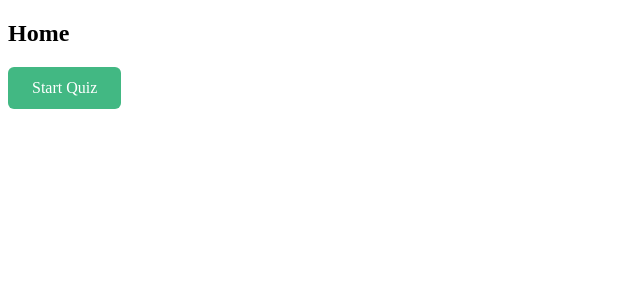
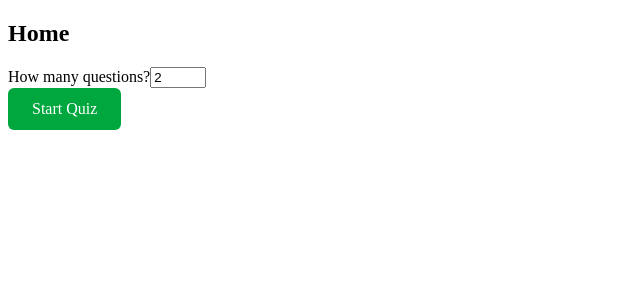
Before and after one commit to sheez44/vue3-quiz, a Vue app: page / in a window 1280 px wide. Shown: the top 300 px of the page, without its empty margins (0-640 px from the left). Built offline with nearby package versions, Linux system fonts and the light colour scheme.

Commit message:
add round settings implementation

```diff
--- a/src/router/index.js
+++ b/src/router/index.js
@@ -14,12 +14,28 @@ const router = createRouter({
     {
       path: '/',
       name: 'home',
-      component: HomeView
+      component: HomeView,
+      beforeEnter: () => {
+        const quizStore = useQuizStore()
+
+        quizStore.resetAll();
+
+        return
+      }
     },
     {
       path: '/quiz',
       name: 'quiz',
-      component: QuizView
+      component: QuizView,
+      beforeEnter: () => {
+        const quizStore = useQuizStore()
+
+        if (quizStore.currentRound > 0 && quizStore.answers.length > 0) {
+          return true
+        }
+
+        return '/'
+      }
     },
     {
       path: '/results',
--- a/src/stores/useQuizStore.js
+++ b/src/stores/useQuizStore.js
@@ -6,6 +6,7 @@ const useQuizStore = defineStore('quiz', {
     quizQuestions: [],
     answers: [],
     currentRound: 0,
+    hasStarted: false,
     settings: {rounds: 8}
   }),
 
@@ -27,9 +28,9 @@ const useQuizStore = defineStore('quiz', {
     importQuestions(questions) {
       this.questions = question
     },
+
     startQuiz(settings) {
       this.settings = { ...this.settings, ...settings }
-      console.log(this.settings)
       if(this.settings.questions.length > 0) {
         this.questions = this.settings.questions;
         this.setQuestions();
@@ -69,6 +70,13 @@ const useQuizStore = defineStore('quiz', {
         this.currentRound--
       }
     },
+
+    resetAll() {
+      this.questions = [],
+      this.quizQuestions = [],
+      this.answers = [],
+      this.currentRound = 0
+    },
   }
 
 })
--- a/src/views/HomeView.vue
+++ b/src/views/HomeView.vue
@@ -1,27 +1,33 @@
+<template>
+  <h2>Home</h2>
+
+  <form>
+    <label for="rounds">How many questions?</label>
+    <input type="number" max="50" min="1" v-model="quizRounds"/>
+  </form>
+
+  <RouterLink @click="startQuiz" to="/quiz" class="inline-block px-6 py-3 bg-green-600 text-white rounded-md no-underline">
+    Start Quiz
+  </RouterLink>
+</template>
+
 <script setup ts>
 import { ref } from 'vue'
 
+import useQuizStore from '@/stores/useQuizStore'
 
+import questions from '@/questions.json'
+
+const quizStore = useQuizStore()
+const quizRounds = ref(2)
+
+const settings = {
+  questions,
+  rounds: quizRounds
+}
+
+function startQuiz() {
+  quizStore.startQuiz(settings)
+}
 
 </script>
-
-
-<template>
-<h2>Home</h2>
-<RouterLink to="/quiz" class="btn">
-  Start Quiz
-</RouterLink>
-</template>
-
-
-
-<style lang="scss" scoped>
-.btn {
-  display: inline-block;
-  padding: 0.75rem 1.5rem;
-  background: #42b883;
-  color: white;
-  text-decoration: none;
-  border-radius: 6px;
-}
-</style>
--- a/src/views/QuizView.vue
+++ b/src/views/QuizView.vue
@@ -1,8 +1,6 @@
 <template>
   <h1>Quiz</h1>
   <div >
-    <h2>Results: you answered  correctAnswers / quizQuestions.length correctly</h2>
-    CurrentRound: {{ quizStore.currentRound }}
     <Question></Question>
     <QuizButtons></QuizButtons>
   </div>
@@ -11,19 +9,7 @@
 
 <script setup>
 import { ref, onMounted } from 'vue'
-import questions from '@/questions.json'
 
 import Question from '@/Question.vue';
-
-import useQuizStore from '@/stores/useQuizStore'
 import QuizButtons from '@/QuizButtons.vue';
-
-const quizStore = useQuizStore()
-
-const settings = {
-  questions,
-  rounds: 2
-}
-quizStore.startQuiz(settings)
-
 </script>
```
